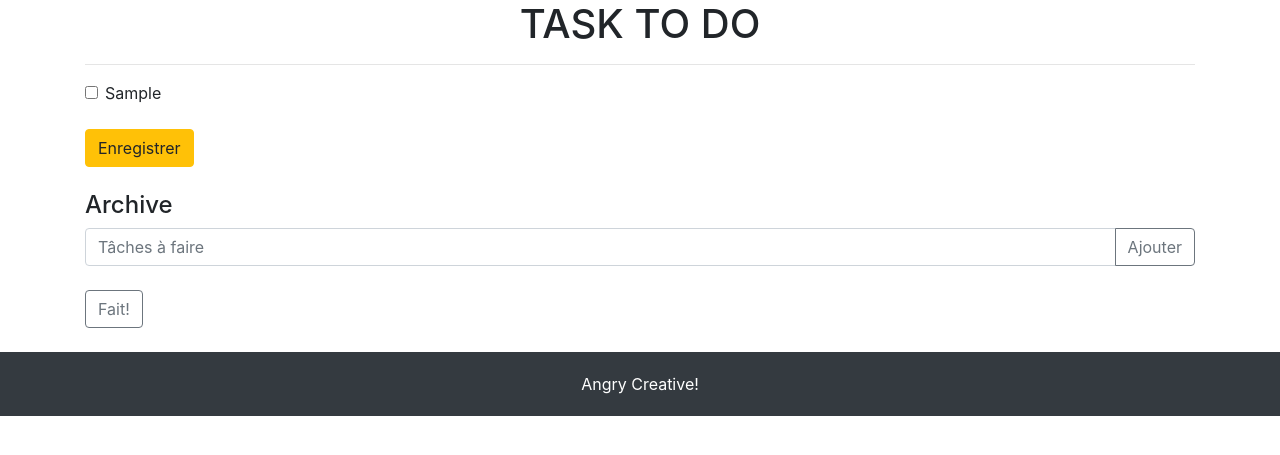
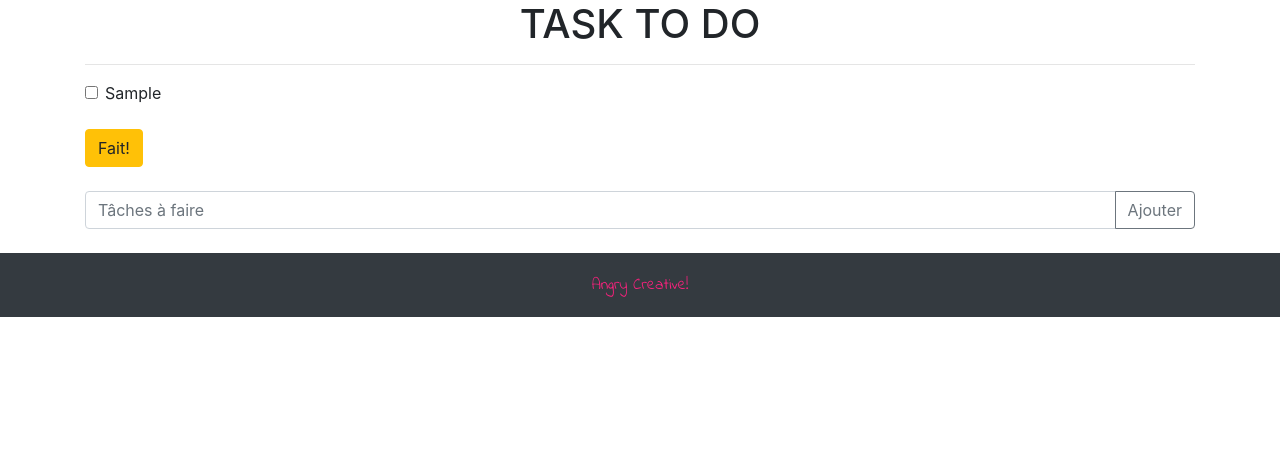
Before and after one commit to Meilyn/todolist-sql, a PHP site: page / in a window 1280 px wide. Shown: the part 66-521 px from the top of the page. Run offline with PHP 8.4, Linux system fonts and the light colour scheme; tables that the repository leaves empty or names only in its code hold one stand-in row (values such as "Sample post").

Commit message:
Ajouter & Effacer

```diff
--- a/assets/style.css
+++ b/assets/style.css
@@ -18,6 +18,7 @@ table {
 		tr:nth-child(even) {
 			background-color: #dddddd;
 		}
+
 nav a {
 	color: #fff!important;
 	font-family: 'Indie Flower', cursive;
@@ -34,8 +35,8 @@ footer a{
 	font-family: 'Indie Flower', cursive;
 }
 footer p{
-	color: #fff;
-	/*font-family: 'Indie Flower', cursive;*/
+	color: #fd217e;
+	font-family: 'Indie Flower', cursive;
 	margin-bottom: 0;
 	padding: 20px;
 }
--- a/index.php
+++ b/index.php
@@ -1,23 +1,40 @@
 <?php
 	if ($_SERVER['REQUEST_METHOD'] === "POST") {
-	$add = "";
-	if (isset($_POST['tache'])) {
+		//ajoute en sql
+		if (isset($_POST['tache']) && isset($_POST['add'])) {
+			$bdd = new PDO("mysql:host=localhost;dbname=todolist;charset=utf8", 'root', 'root');
 			$tache = $_POST['tache'];
-		$bdd = new PDO("mysql:host=localhost;dbname=todolist;charset=utf8", 'root', 'root');
-	$req = $bdd->prepare('INSERT INTO todos(tache)VALUES(:tache)');
-	$req->execute(array(
-		'tache'=>$tache,
-	));
-		$add .= "Les données ont bien été ajouté";
+
+			$req = $bdd->prepare('
+				INSERT INTO todos
+					(tache)
+				VALUES
+				    (?)
+			');
+			$req->execute([
+				$tache,
+			]);
+			header('location:index.php');
 		}
 	}
-	try
-	{
+	if(isset($_POST['delete']) && isset($_POST['fait'])){
 		$bdd = new PDO("mysql:host=localhost;dbname=todolist;charset=utf8", 'root', 'root');
+		foreach ($_POST['fait'] as $val) {
+			var_dump($val);
+			$req = $bdd->prepare("
+				DELETE FROM todos
+				WHERE
+					tache = ?
+			");
+			$req->execute([
+				$val,
+			]);
 		}
-	catch(Exception $e){
-	die('Erreur : ' .$e->getMessage());
+		header('location:index.php');
 	}
+
+	// function
+
  ?>
 
 <!DOCTYPE html>
@@ -50,37 +67,31 @@ if ($_SERVER['REQUEST_METHOD'] === "POST") {
 			<h1>Task To Do</h1><hr>
 				<?php
 					//Importer les données
+					$bdd = new PDO("mysql:host=localhost;dbname=todolist;charset=utf8", 'root', 'root');
 					$query = $bdd->prepare('SELECT * FROM todos');
 					$query->execute();
 					foreach ($query as $value) {
 				?>
 				<div class="form-check">
-				 	<input type="checkbox" name="fait[]" value="<?= $value['tache'];?>" class="form-check-input"><?=
-				 			$value['tache'] ."<br>"; ?>
+				 	<input type="checkbox" name="fait[]" value="<?= $value['tache'];?>" class="form-check-input">
+				 	<?=$value['tache'] ."<br>"; ?>
 				</div>
 				<?php
 				}
 				?>
 				 <br>
-				<button type="button" class="btn btn-warning">Enregistrer</button><br><br>
-			<h4>Archive</h4>
-
-
-						<div class="form-check">
-    						<input type="checkbox" class="form-check-input" value="" name="check[]">
-  						</div>
-
+  				<button class="btn btn-warning" name="delete" type="submit" value="delete">Fait!</button><br><br>
 				<div class="input-group">
   					<input type="text" class="form-control" placeholder="Tâches à faire" name="tache">
   					<div class="input-group-append">
     					<button class="btn btn-outline-secondary" type="submit" name="add" value="add">Ajouter</button>
  					 </div>
-					</div><br>
-					<button class="btn btn-outline-secondary" type="submit" name="fait">Fait!</button><br><br>
+					</div>
+				<br>
 		</form>
 	</div>
 	<footer class="page-footer font-small cyan bg-dark text-center">
-    <div class="container-fluid">
+    <div class="container-fluid creative">
       <p>Angry Creative!</p>
     </div>
   </footer>
```
Also changed, not shown: README.md. Lines whose indentation alone changed are shown as unchanged.
